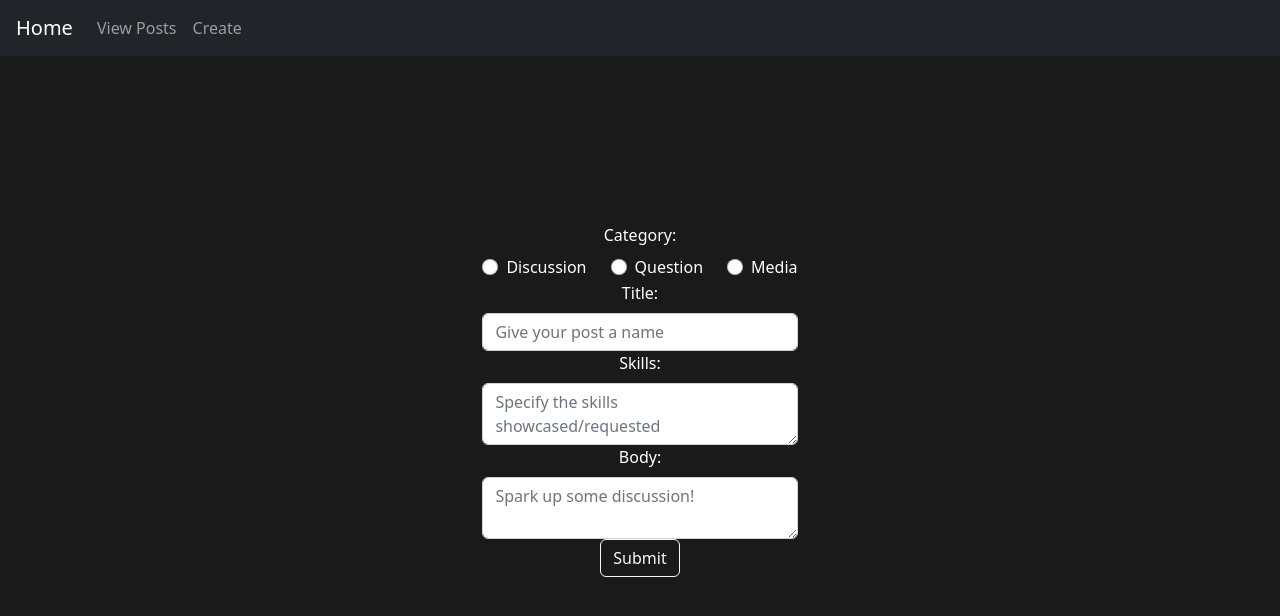
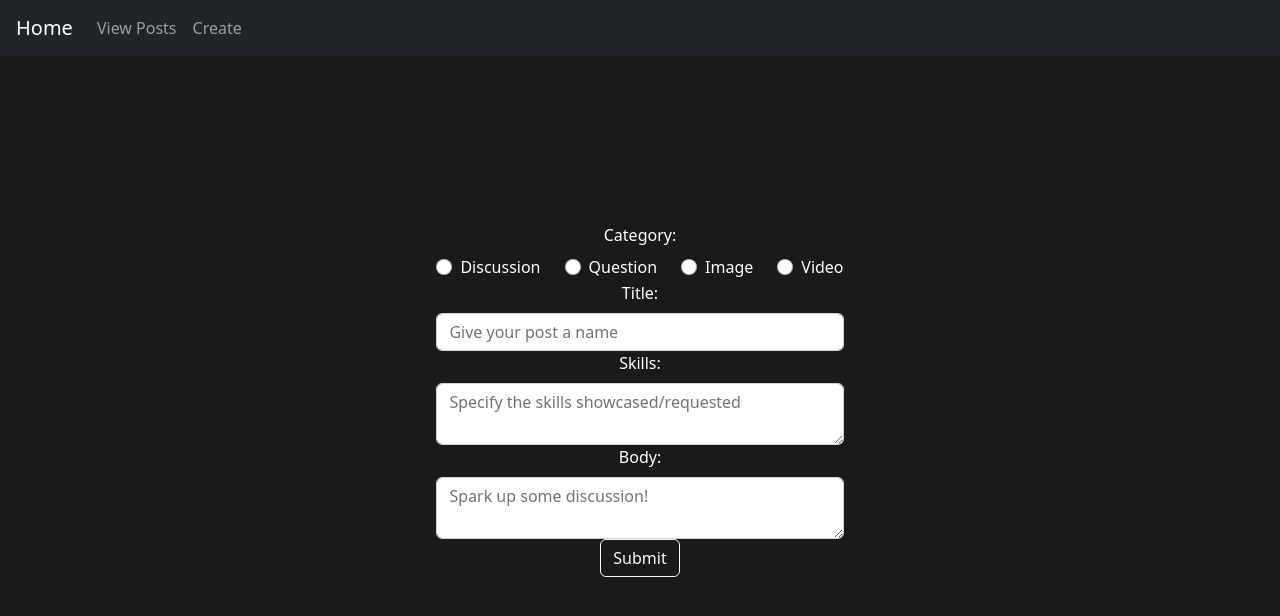
Before and after one commit to ndoniyor/bjj-board, a React (Vite) app: page /create in a window 1280 px wide. Shown: the top 616 px of the page. Built offline with nearby package versions, Linux system fonts and the light colour scheme; no server answers.

Commit message:
added forms for image/video link

```diff
--- a/components/CreateCard.jsx
+++ b/components/CreateCard.jsx
@@ -12,7 +12,6 @@ export default function CreateCard() {
   const [retry, setRetry] = useState(false);
 
   const createPost = async (event) => {
-    console.log(title,link,body,skills)
     await supabase
       .from("posts")
       .insert({ title: title, link: link, skills: skills, category: category, body: body, upvotes: 0 })
@@ -20,33 +19,29 @@ export default function CreateCard() {
     window.location = "/";
   };
 
+  const convertToEmbed = (url) => {
+    if (url.includes("youtube")) {
+      const embedLink = url.replace("watch?v=", "embed/");
+      return embedLink;
+    }
+    else if (url.includes("vimeo")) {
+      const embedLink = url.replace("vimeo.com", "player.vimeo.com/video");
+      return embedLink;
+    }
+    else {
+      return url;
+    }
+  }
+
   const handleCategory = (event) => {
     setCategory(event.target.id.split("-")[0]);
   };
 
-  const handleTitle = (event) => {
-    setTitle(event.target.value);
-    console.log(title)
-  };
-
-  const handleLink = (event) => {
-    setLink(event.target.value);
-  };
-
-  const handleSkills = (event) => {
-    setSkills(event.target.value.toLowerCase());
-  };
-
-  const handleBody = (event) => {
-    setBody(event.target.value);
-  };
-
   const handleSubmit = () => {
-    console.log("sending")
     if (!title || !skills || !category) {
       setRetry(true);
     }
-    else{
+    else {
       createPost();
     }
   };
@@ -77,9 +72,18 @@ export default function CreateCard() {
           <Col>
             <Form.Check
               type="radio"
-              label="Media"
+              label="Image"
               name="category-select"
-              id="Media-post"
+              id="Image-post"
+              onClick={handleCategory}
+            />
+          </Col>
+          <Col>
+            <Form.Check
+              type="radio"
+              label="Video"
+              name="category-select"
+              id="Video-post"
               onClick={handleCategory}
             />
           </Col>
@@ -89,17 +93,17 @@ export default function CreateCard() {
         <Form.Label>Title:</Form.Label>
         <Form.Control
           type="text"
-          onChange={handleTitle}
+          onChange={(e) => handleTitle(e.target.value)}
           id="title-field"
           placeholder="Give your post a name"
         />
       </Form.Group>
-      {(category === "Media") && (
+      {(category === "Video" || category === "Image") && (
         <Form.Group>
           <Form.Label>Link:</Form.Label>
           <Form.Control
             type="url"
-            onChange={handleLink}
+            onChange={(e) => handleLink(e.target.value)}
             id="link-field"
             placeholder="Specify the link to your image/video"
           />
@@ -109,7 +113,7 @@ export default function CreateCard() {
         <Form.Label>Skills:</Form.Label>
         <Form.Control
           as="textarea"
-          onChange={handleSkills}
+          onChange={(e) => setSkills(e.target.value)}
           id="skills-field"
           placeholder="Specify the skills showcased/requested"
         />
@@ -118,7 +122,7 @@ export default function CreateCard() {
         <Form.Label>Body:</Form.Label>
         <Form.Control
           as="textarea"
-          onChange={handleBody}
+          onChange={(e) => setBody(e.target.value)}
           id="body-field"
           placeholder="Spark up some discussion!"
         />
```
